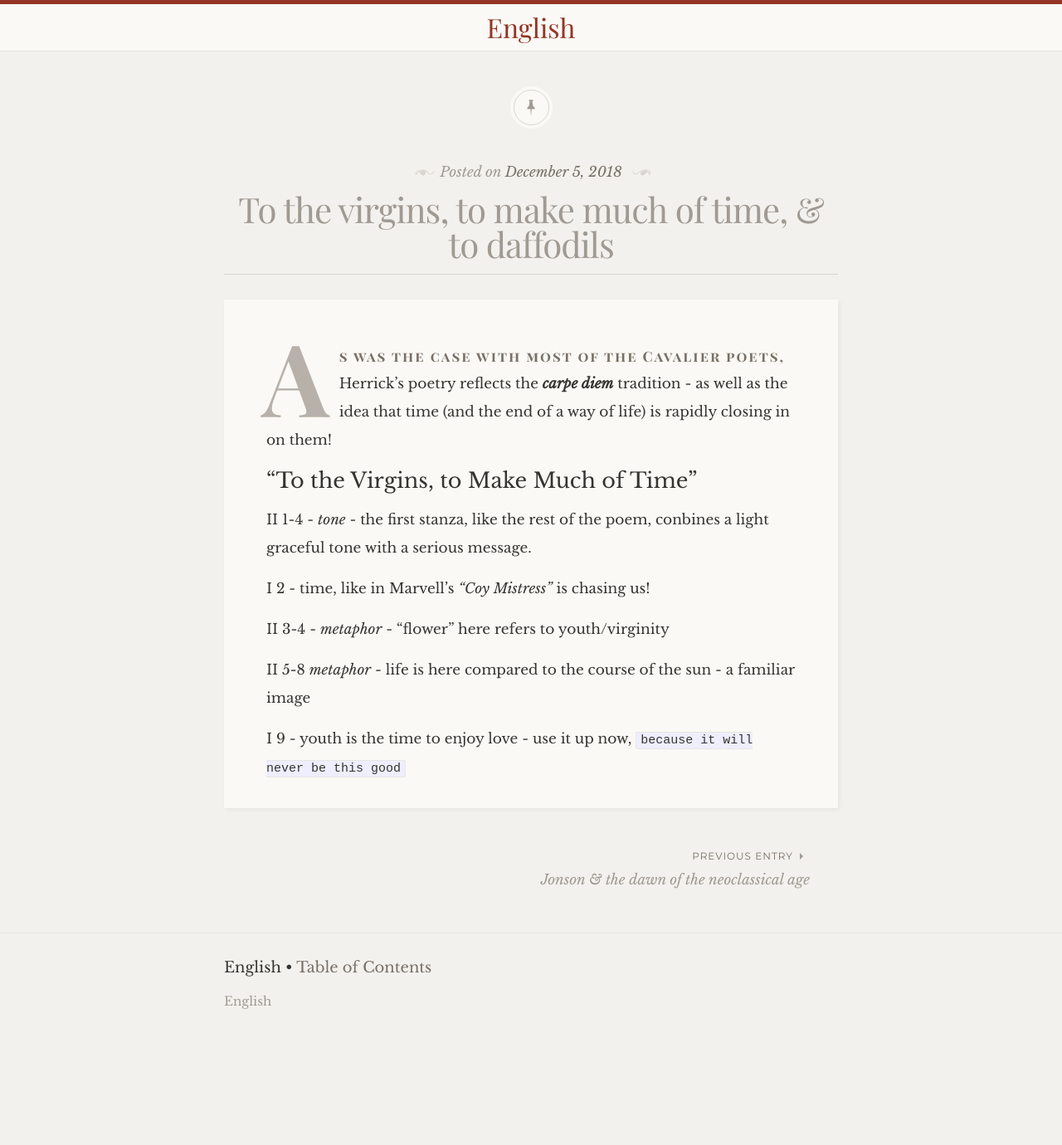
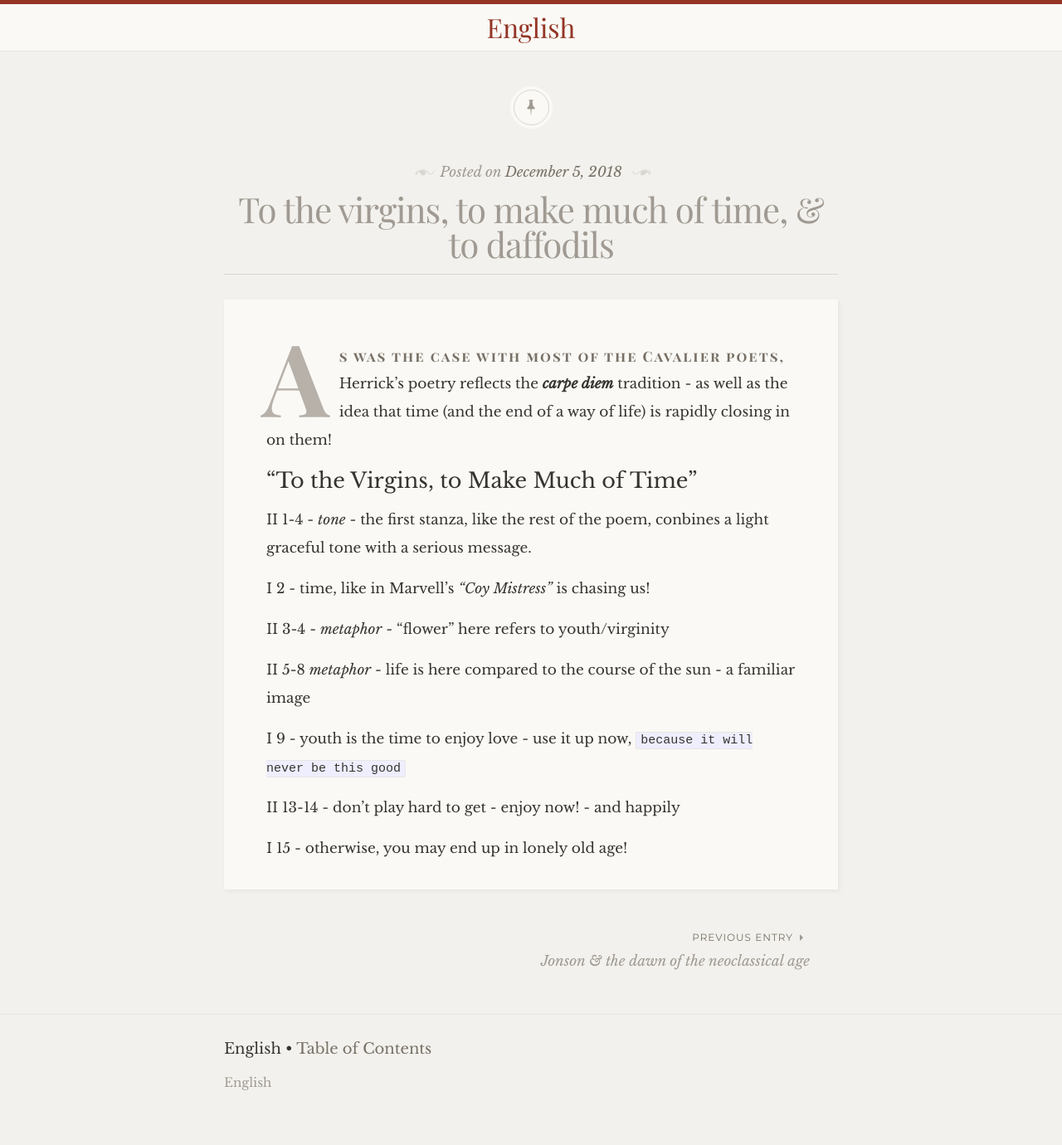
Before and after one commit to EthenStrine/English, a Jekyll site: the page built from _posts/2018-12-05-To the Virgins, to make much of time, & To daffodils.md, in a window 1280 px wide. Shown: the whole page at 83% size. Built offline with Jekyll 4.4.1, drawn with Linux system fonts in a browser that asks for light colours; some web fonts are replaced; our own code applies the rules of GitHub Pages for plain Markdown files; before the commit the page ends 1282 px from its top, so only the background shows below that.

Commit message:
Update 2018-12-05-To the Virgins, to make much of time, & To daffodils.md

````diff
--- a/_posts/2018-12-05-To the Virgins, to make much of time, & To daffodils.md
+++ b/_posts/2018-12-05-To the Virgins, to make much of time, & To daffodils.md
@@ -11,3 +11,7 @@ II 3-4 - *metaphor* - "flower" here refers to youth/virginity
 II 5-8 *metaphor* - life is here compared to the course of the sun - a familiar image
 
 I 9 - youth is the time to enjoy love - use it up now,  ``` because it will never be this good ```
+
+II 13-14 - don't play hard to get - enjoy now! - and happily
+
+I 15 - otherwise, you may end up in lonely old age!
````
